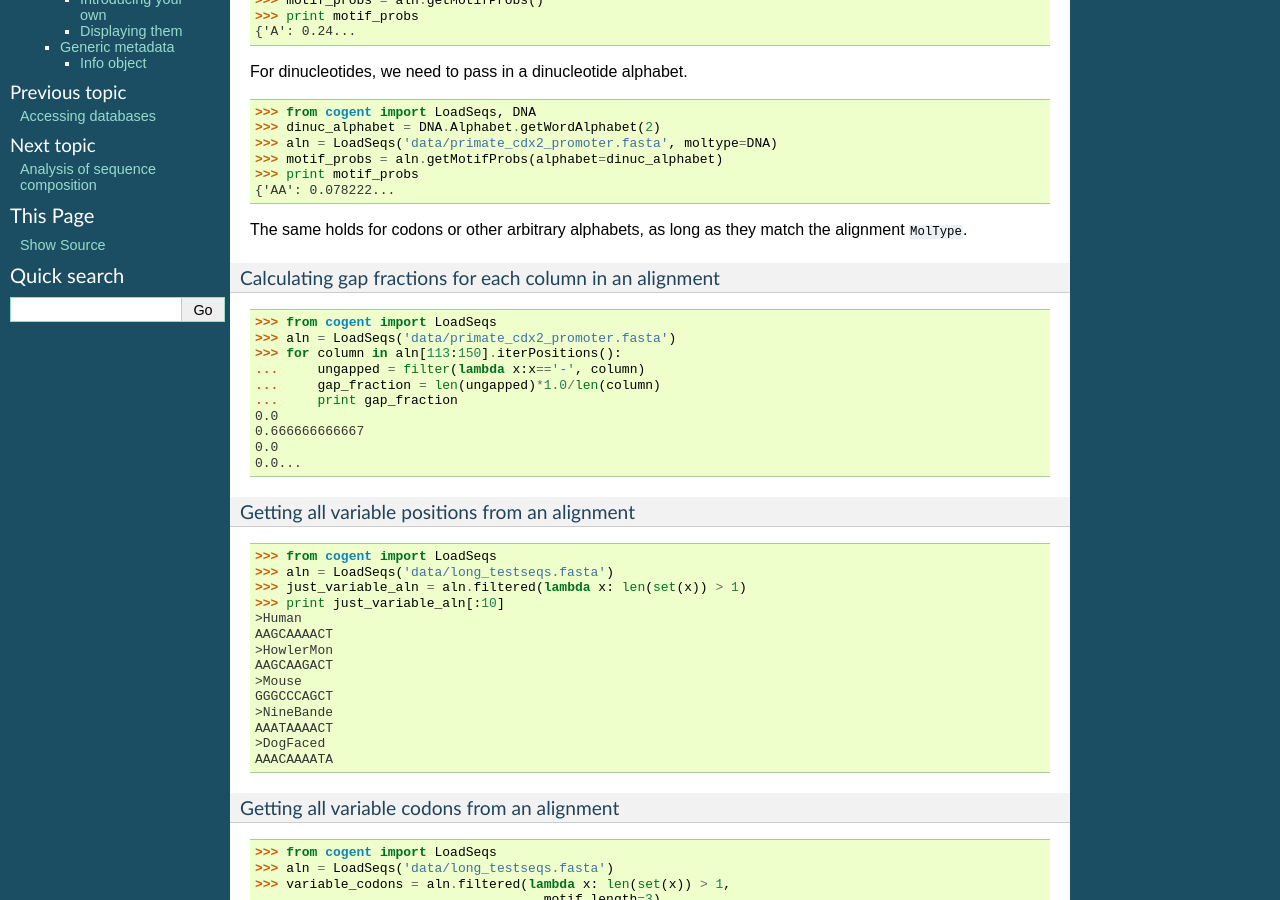
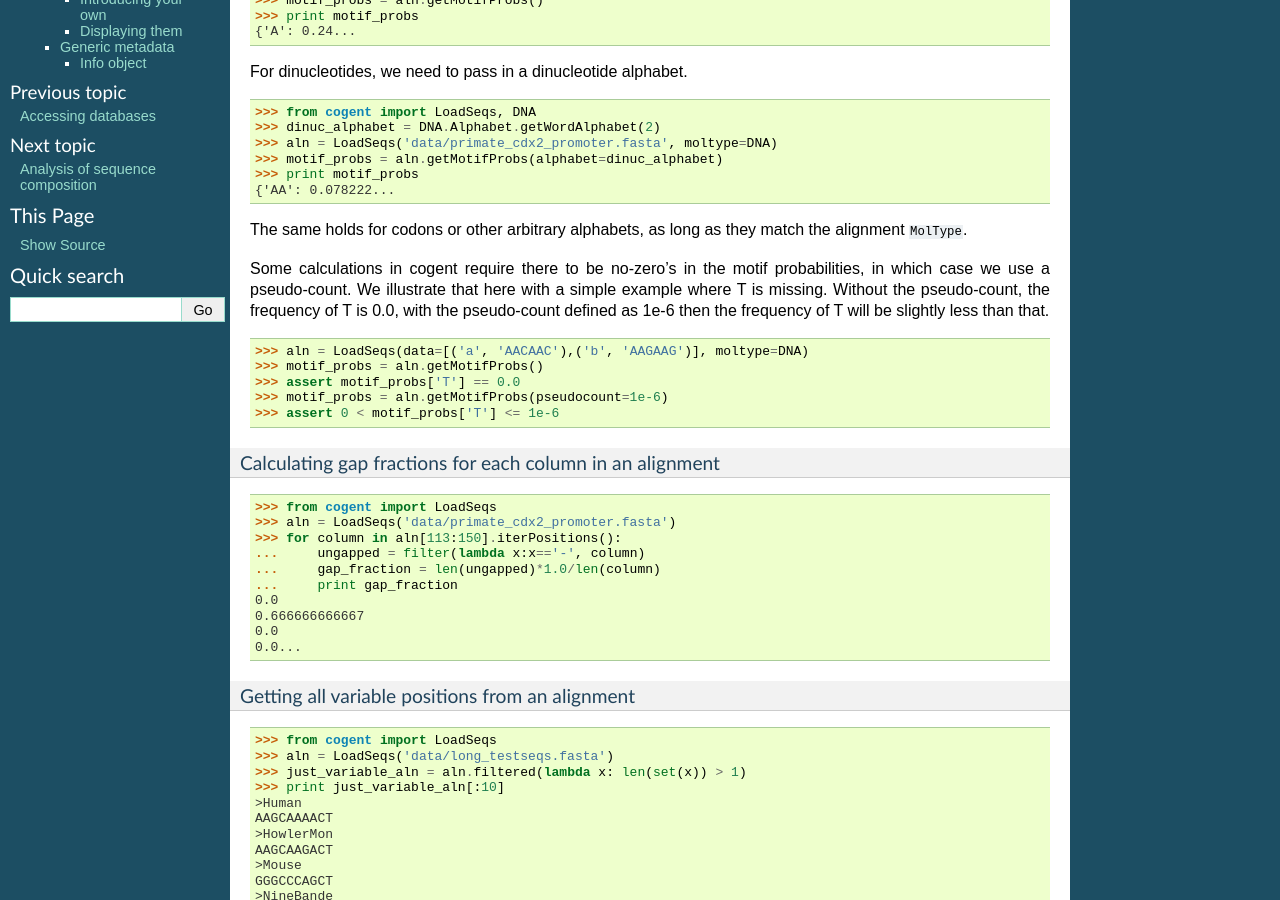
Before and after one commit to chungtseng/pycogent, a Sphinx documentation site: the page built from doc/cookbook/manipulating_biological_data.rst, in a window 1280 px wide and 900 px high, scrolled down 3459 px. Built offline with Sphinx 7.4.7, drawn with Linux system fonts in a browser that asks for light colours; formulas are drawn with MathJax 3; pages that are not in the unit, such as notebooks, are missing from menus.

Commit message:
added cookbook example of computing motif probs with psuedocounts
git-svn-id: https://pycogent.svn.sourceforge.net/svnroot/pycogent/trunk@526 4565cf14-4326-0410-8d81-eccf4396eebe

```diff
--- a/doc/cookbook/manipulating_biological_data.rst
+++ b/doc/cookbook/manipulating_biological_data.rst
@@ -257,6 +257,16 @@ For dinucleotides, we need to pass in a dinucleotide alphabet.
     {'AA': 0.078222...
 
 The same holds for codons or other arbitrary alphabets, as long as they match the alignment ``MolType``.
+
+Some calculations in cogent require there to be no-zero's in the motif probabilities, in which case we use a pseudo-count. We illustrate that here with a simple example where T is missing. Without the pseudo-count, the frequency of T is 0.0, with the pseudo-count defined as 1e-6 then the frequency of T will be slightly less than that.
+
+.. doctest::
+
+    >>> aln = LoadSeqs(data=[('a', 'AACAAC'),('b', 'AAGAAG')], moltype=DNA)
+    >>> motif_probs = aln.getMotifProbs()
+    >>> assert motif_probs['T'] == 0.0
+    >>> motif_probs = aln.getMotifProbs(pseudocount=1e-6)
+    >>> assert 0 < motif_probs['T'] <= 1e-6
 
 Calculating gap fractions for each column in an alignment
 ^^^^^^^^^^^^^^^^^^^^^^^^^^^^^^^^^^^^^^^^^^^^^^^^^^^^^^^^^
```
